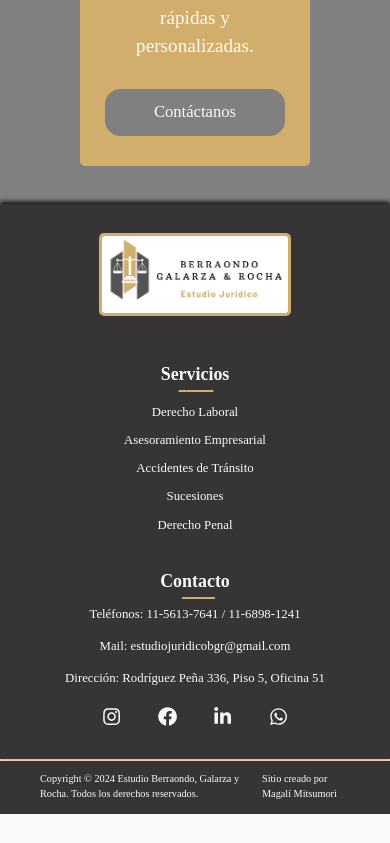
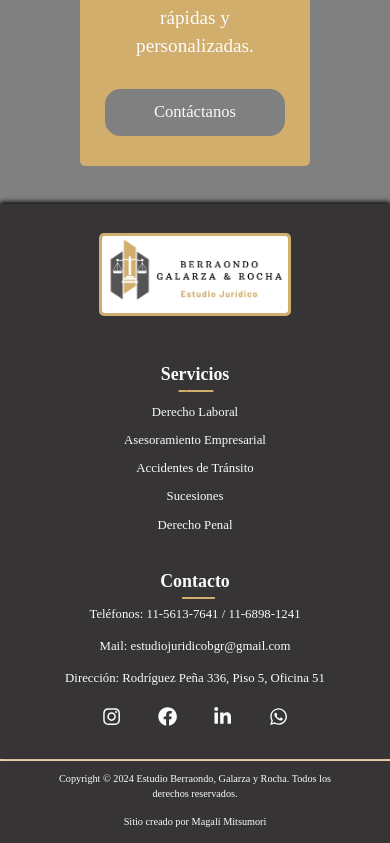
Before and after one commit to MagaliLamela/estudio-nico, a React (Vite) app: page / in a window 390 px wide. Shown: the part 1709-2552 px from the top of the page. Before the commit the page ends 2523 px from the top, so only its background shows below. Built offline with nearby package versions, Linux system fonts and the light colour scheme.

Commit message:
casi terminado

```diff
--- a/src/components/Footer/Footer.jsx
+++ b/src/components/Footer/Footer.jsx
@@ -49,8 +49,8 @@ const Footer = () => {
     <hr className="lineaFooter" />
 
     <div className="footer2">
-      <p>Copyright © 2024 Estudio Berraondo, Galarza y Rocha. Todos los derechos reservados.</p>
-      <p>Sitio creado por <a target="_blank" href="https://www.linkedin.com/in/magali-lamela-mitsumori/">Magalí Mitsumori</a></p>
+      <p className="parrafoCopyright">Copyright © 2024 Estudio Berraondo, Galarza y Rocha. Todos los derechos reservados.</p>
+      <p className="parrafoSitioCreado">Sitio creado por <a target="_blank" href="https://www.linkedin.com/in/magali-lamela-mitsumori/">Magalí Mitsumori</a></p>
     </div>
 
 
--- a/src/components/Footer/footer.css
+++ b/src/components/Footer/footer.css
@@ -190,3 +190,14 @@ footer div h4 {
     border-radius: 2px;
     margin: 0;
 }
+
+@media (max-width: 805px) {
+    .footer2 {
+        flex-direction: column;
+        align-items: center;
+    }
+
+    .footer2 p {
+        text-align: center;
+    }
+}
```
